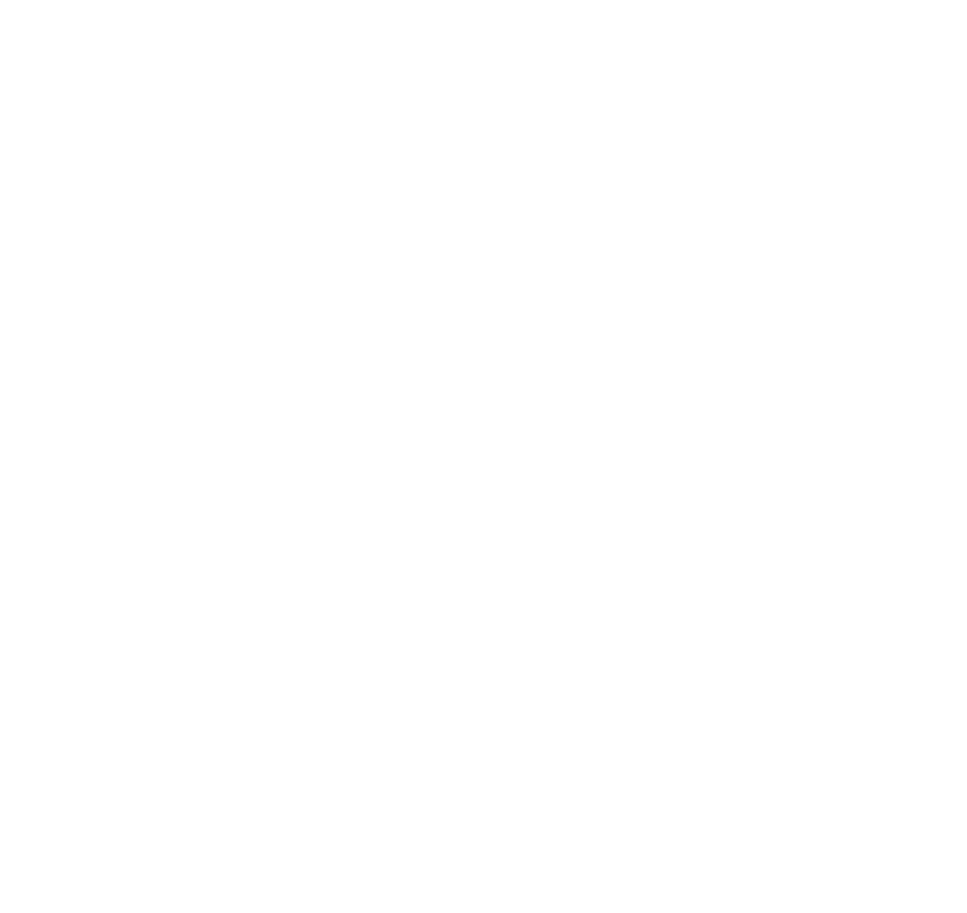
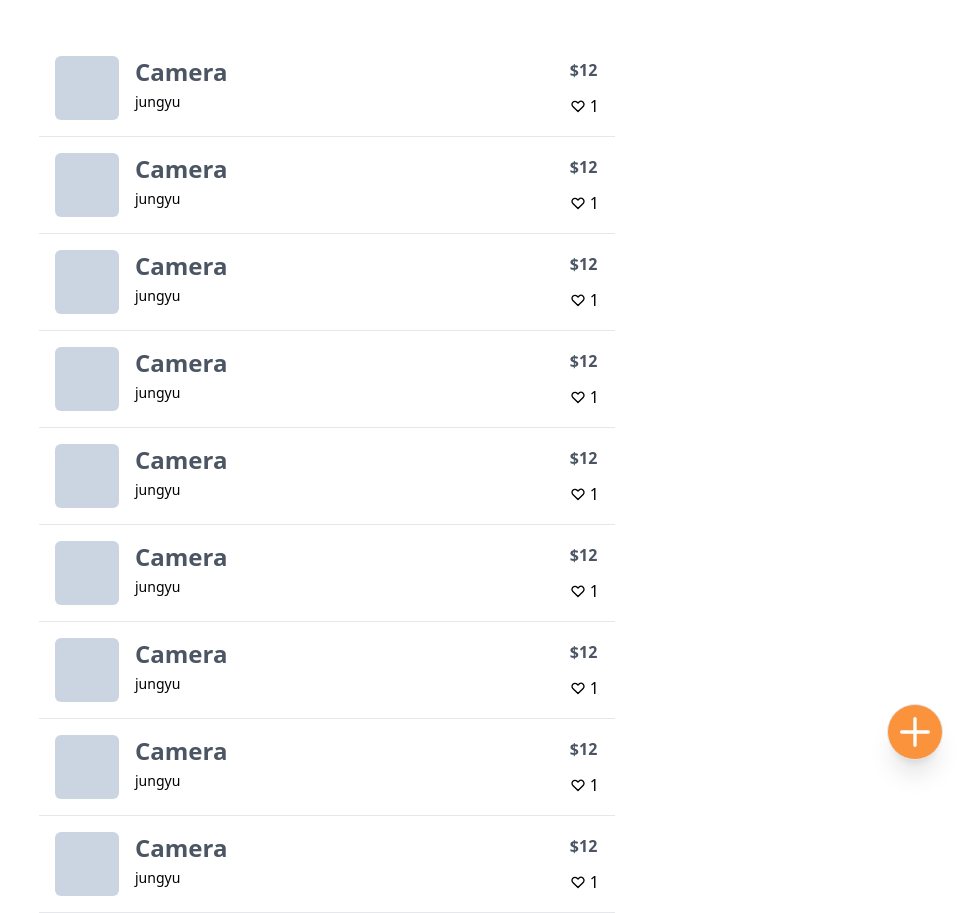
Before and after one commit to jungyu333/carrot_market, a Next.js app: page / in a window 1280 px wide. Shown: the whole page, without its empty margins (313-1280 px from the left). Before the commit the page ends 800 px from the top, so only its background shows below. Built offline with nearby package versions, Linux system fonts and the light colour scheme.

Commit message:
index.tsx css

```diff
--- /dev/null
+++ b/pages/communicate.tsx
@@ -0,0 +1,62 @@
+import tw from "tailwind-styled-components";
+
+const Wrapper = tw.div`
+  mt-10
+`;
+
+const PostContainer = tw.div`
+  px-4
+  py-4
+  border-b
+  flex
+  items-center
+  justify-between
+  relative
+`;
+
+const Badge = tw.span`
+  border
+  border-gray-200
+  rounded-full
+  p-[0.7px]
+  px-2
+  text-xs
+  bg-slate-200
+  shadow-md
+  absolute
+  left-2
+  top-1.5
+`;
+
+const PostInfoContainer = tw.div``;
+
+const Question = tw.div``;
+
+const Name = tw.span``;
+
+const PostSubInfoContainer = tw.div``;
+
+export default function Communicate() {
+  return (
+    <Wrapper>
+      {[1, 2, 3, 4, 5, 6, 7, 8, 9].map((i) => (
+        <>
+          <PostContainer key={i}>
+            <Badge>궁금해요</Badge>
+            <PostInfoContainer>
+              <Question>Q.. what are you doing?</Question>
+              <Name>jungyu</Name>
+            </PostInfoContainer>
+            <PostSubInfoContainer>
+              <div>11:20</div>
+              <div>
+                <div>2</div>
+                <div>1</div>
+              </div>
+            </PostSubInfoContainer>
+          </PostContainer>
+        </>
+      ))}
+    </Wrapper>
+  );
+}
--- a/pages/enter.tsx
+++ b/pages/enter.tsx
@@ -133,7 +133,7 @@
     justify-center
     items-center
     mt-6
-    font-bold
+    border-t
 `;
 
 export default function Enter() {
--- a/pages/index.tsx
+++ b/pages/index.tsx
@@ -1,7 +1,140 @@
 import type { NextPage } from "next";
+import tw from "tailwind-styled-components";
+
+const Wrapper = tw.div`
+  mt-10
+  relative
+`;
+
+const ProductContainer = tw.div`
+  w-full
+  flex
+  justify-between
+  items-center
+  border-b
+  py-4
+  px-4
+  cursor-pointer
+  hover:bg-slate-100
+`;
+
+const ImgContainer = tw.div`
+  w-16
+  h-16
+  bg-slate-300
+  rounded-md
+  mr-4
+`;
+
+const ProductImage = tw.div``;
+
+const ProductInfoContainer = tw.div`
+  flex
+  justify-evenly
+
+`;
+
+const ProductName = tw.div`
+  font-bold
+  text-2xl
+  text-gray-600
+`;
+
+const Seller = tw.div`
+  text-sm
+  mt-1
+`;
+
+const ProductSubInfoContainer = tw.div`
+  flex
+  flex-col
+  justify-center
+  space-y-3
+`;
+
+const Price = tw.div`
+  font-bold
+  text-gray-600
+`;
+
+const Heart = tw.div`
+  font-medium
+  ml-1
+`;
+
+const NewProduct = tw.div`
+  border
+  h-14
+  w-14
+  rounded-full
+  p-1
+  flex
+  items-center
+  justify-center
+  bg-orange-400
+  hover:bg-orange-500
+  fixed
+  bottom-10
+  right-6
+  transition-colors
+  shadow-xl
+  text-white
+`;
 
 const Home: NextPage = () => {
-  return null;
+  return (
+    <Wrapper>
+      {[1, 2, 3, 4, 5, 6, 7, 8, 9].map((i) => (
+        <ProductContainer key={i}>
+          <ProductInfoContainer>
+            <ImgContainer>
+              <ProductImage />
+            </ImgContainer>
+            <div>
+              <ProductName>Camera</ProductName>
+              <Seller>jungyu</Seller>
+            </div>
+          </ProductInfoContainer>
+          <ProductSubInfoContainer>
+            <Price>$12</Price>
+            <div className="flex items-center justify-center">
+              <svg
+                xmlns="http://www.w3.org/2000/svg"
+                className="h-4 w-4"
+                fill="none"
+                viewBox="0 0 24 24"
+                stroke="currentColor"
+                strokeWidth="2"
+              >
+                <path
+                  strokeLinecap="round"
+                  strokeLinejoin="round"
+                  d="M4.318 6.318a4.5 4.5 0 000 6.364L12 20.364l7.682-7.682a4.5 4.5 0 00-6.364-6.364L12 7.636l-1.318-1.318a4.5 4.5 0 00-6.364 0z"
+                />
+              </svg>
+              <Heart>1</Heart>
+            </div>
+          </ProductSubInfoContainer>
+        </ProductContainer>
+      ))}
+      <NewProduct>
+        <svg
+          xmlns="http://www.w3.org/2000/svg"
+          className="h-10 w-10 text-center"
+          fill="none"
+          viewBox="0 0 24 24"
+          stroke="currentColor"
+          strokeWidth="2"
+        >
+          <path
+            strokeLinecap="round"
+            strokeLinejoin="round"
+            d="M12 4v16m8-8H4"
+          />
+        </svg>
+      </NewProduct>
+    </Wrapper>
+  );
 };
 
 export default Home;
```
